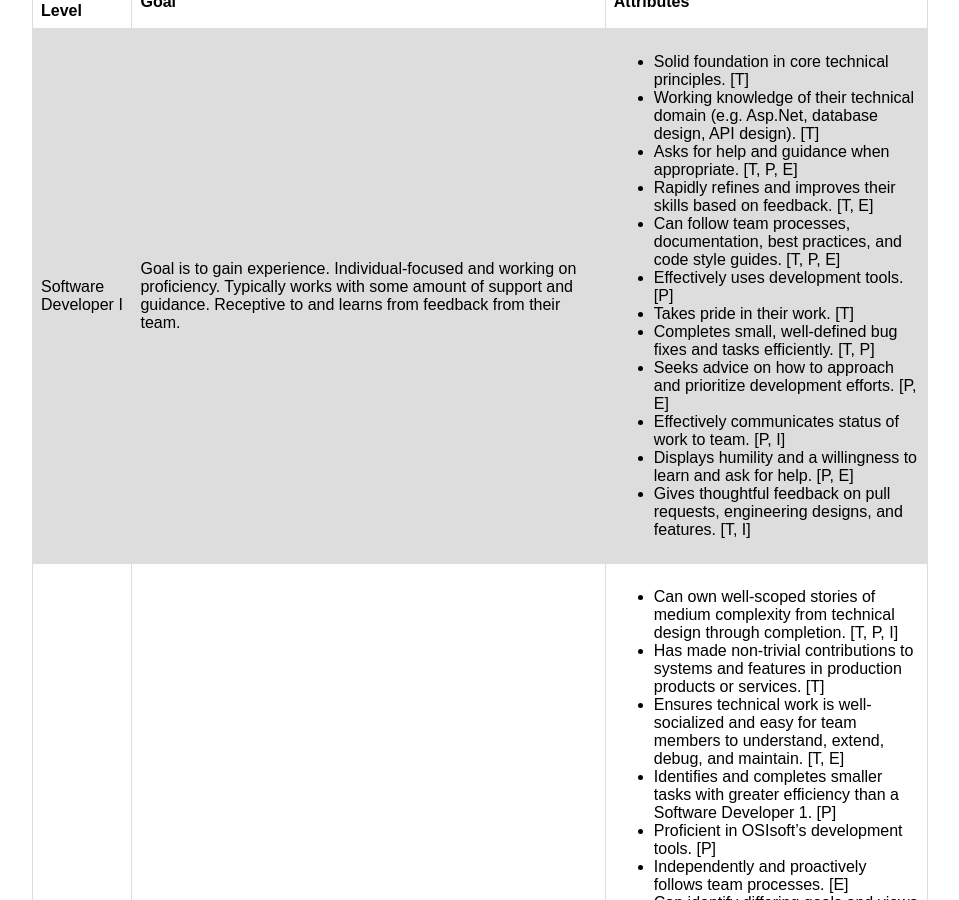
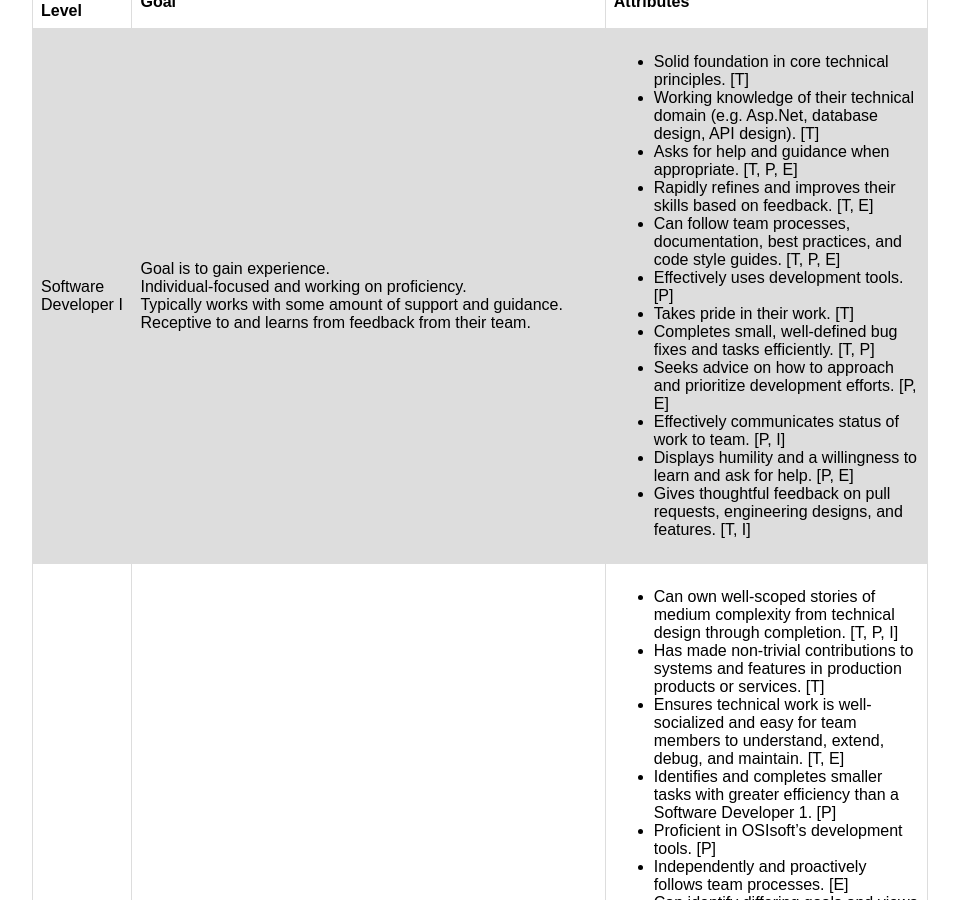
Before and after one commit to OSIEng/osieng.github.io, a Jekyll site: the page built from career/index.html, in a window 1280 px wide and 900 px high, scrolled down 1886 px. Shown: the whole window, without its empty margins (160-1119 px from the left). Built offline with Jekyll 4.4.1, drawn with Linux system fonts in a browser that asks for light colours.

```diff
--- a/career/index.html
+++ b/career/index.html
@@ -85,8 +85,8 @@ tr:nth-child(even) {
 	</tr>
 	<tr>
 		<td>Software Developer I</td>
-		<td>Goal is to gain experience. Individual-focused and working on proficiency. Typically works with some amount of support and guidance.
-			Receptive to and learns from feedback from their team. </td>
+		<td>Goal is to gain experience. </br>Individual-focused and working on proficiency. </br>Typically works with some amount of support and guidance.
+</br>Receptive to and learns from feedback from their team. </td>
 		<td><ul>
 			<li>Solid foundation in core technical principles. [T]</li>
 			<li>Working knowledge of their technical domain (e.g. Asp.Net, database design, API design). [T]</li>
```
